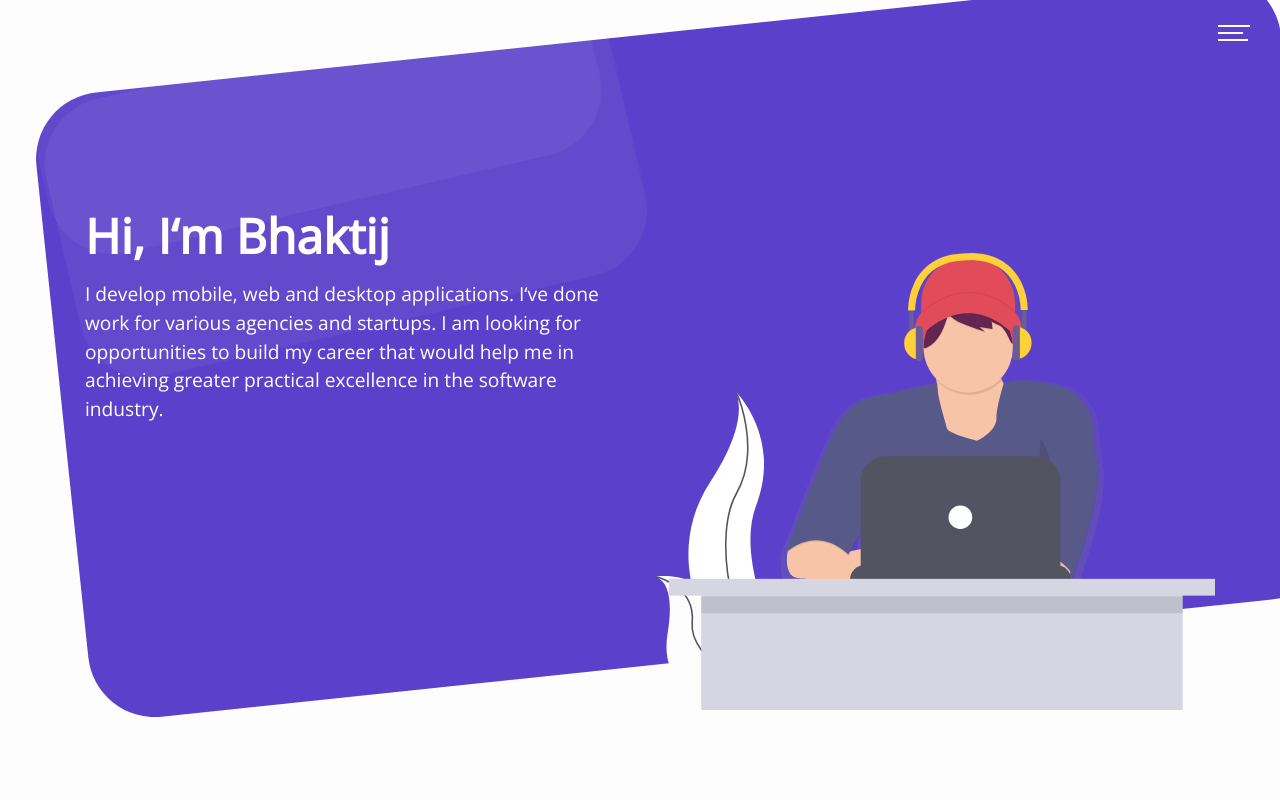
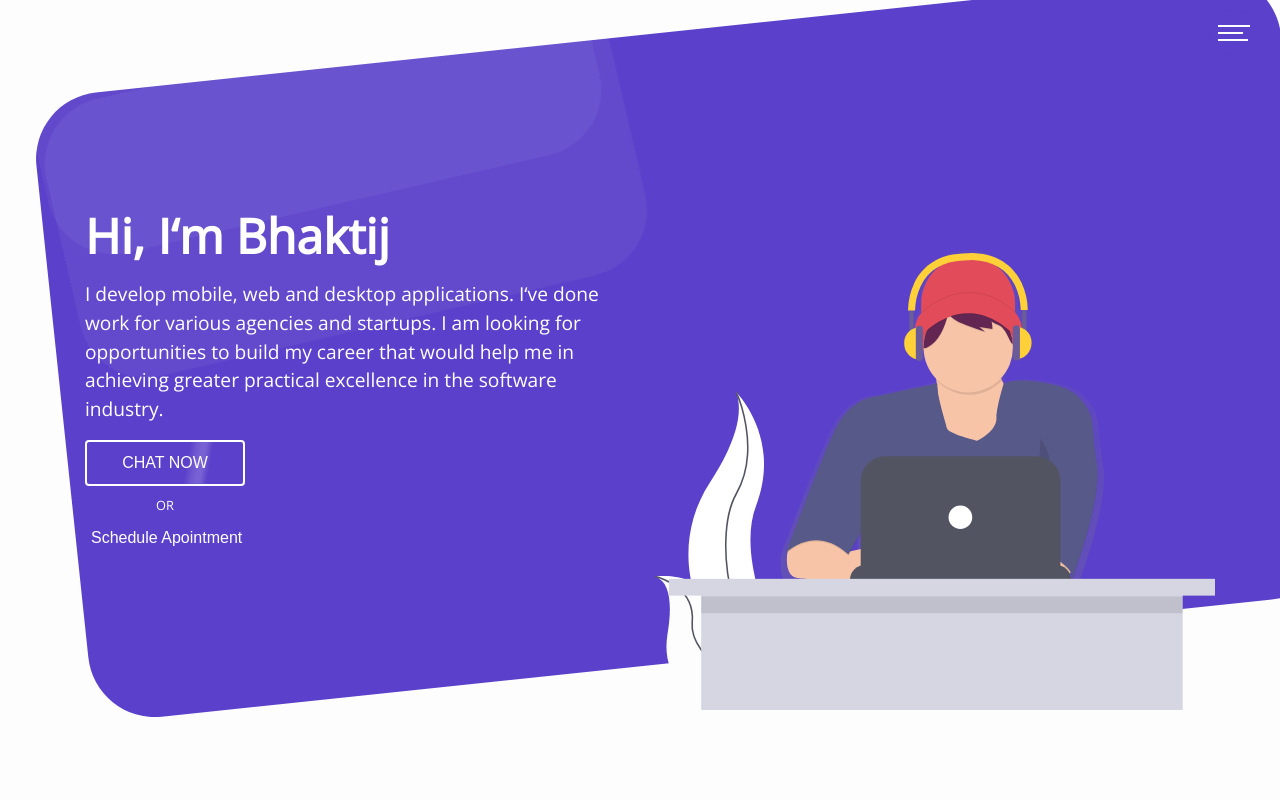
Before and after one commit to bhaktijkoli/bhaktijkoli.com, a Next.js app: page / in a window 1280 px wide. Shown: the top 800 px of the page. Built offline with nearby package versions, Linux system fonts and the light colour scheme.

Commit message:
chore: hero action

```diff
--- a/src/components/Home/Hero.tsx
+++ b/src/components/Home/Hero.tsx
@@ -28,6 +28,11 @@ const Hero: React.FC = () => {
                   industry.
                 </p>
               </Fade>
+              <button className="btn-chat">
+                Chat Now<i></i>
+              </button>
+              <p className="or">Or</p>
+              <button className="btn-scehudle">Schedule Apointment</button>
             </div>
             <div className="col-sm-6">
               <img src="/img/coding.svg" className="coding-image" />
--- a/src/styles/hero.scss
+++ b/src/styles/hero.scss
@@ -26,6 +26,70 @@ section#hero {
   .description {
     font-size: 1.2rem;
   }
+  .btn-chat {
+    position: relative;
+    display: inline-block;
+    margin-bottom: 0;
+    font-weight: normal;
+    text-align: center;
+    vertical-align: middle;
+    touch-action: manipulation;
+    outline: none;
+    cursor: pointer;
+    background-image: none;
+    white-space: nowrap;
+    min-width: 160px;
+    padding: 6px 16px;
+    font-size: 1em;
+    font-style: initial;
+    line-height: 1.846;
+    border-radius: 4px;
+    user-select: none;
+    transition: all 0.4s;
+    text-decoration: none;
+    text-transform: uppercase;
+    border: 2px solid #FFFFFF;
+    color: #FFFFFF;
+    background-color: transparent
+  }
+
+  .btn-chat:hover {
+    color: #000000;
+    background-color: #FFFFFF
+  }
+  .btn-chat i {
+    position: absolute;
+    opacity: 0;
+    top: 0;
+    left: 0;
+    background: linear-gradient(to right, rgba(255, 255, 255, 0) 0%, rgba(255, 255, 255, 0.03) 1%, rgba(255, 255, 255, 0.6) 30%, rgba(255, 255, 255, 0.85) 50%, rgba(255, 255, 255, 0.85) 70%, rgba(255, 255, 255, 0.85) 71%, rgba(255, 255, 255, 0) 100%);
+    filter: progid:DXImageTransform.Microsoft.gradient( startColorstr='#00ffffff', endColorstr='#00ffffff', GradientType=1);
+    width: 15%;
+    height: 100%;
+    transform: skew(-10deg, 0deg);
+    animation: move 2s;
+    animation-iteration-count: infinite;
+    animation-delay: 1s
+  }
+
+  .or {
+    margin-top: 10px;
+    margin-bottom: 10px;
+    text-align: center;
+    width: 160px;
+    font-size: 0.8rem;
+    text-transform: uppercase;
+  }
+
+  .btn-scehudle {
+    background: none;
+    border: none;
+    color: #FFF;
+    font-size: 1rem;
+  }
+  .btn-scehudle:hover {
+    color: #FFF;
+  }
 }
 
 @keyframes reactange-1 {
@@ -44,3 +108,22 @@ section#hero {
     transform: translate(1233px, 338px);
   }
 }
+
+@keyframes move {
+  0% {
+    left: 0;
+    opacity: 0
+  }
+  5% {
+    opacity: 0.0
+  }
+  48% {
+    opacity: 0.2
+  }
+  80% {
+    opacity: 0.0
+  }
+  100% {
+    left: 82%
+  }
+}
```
